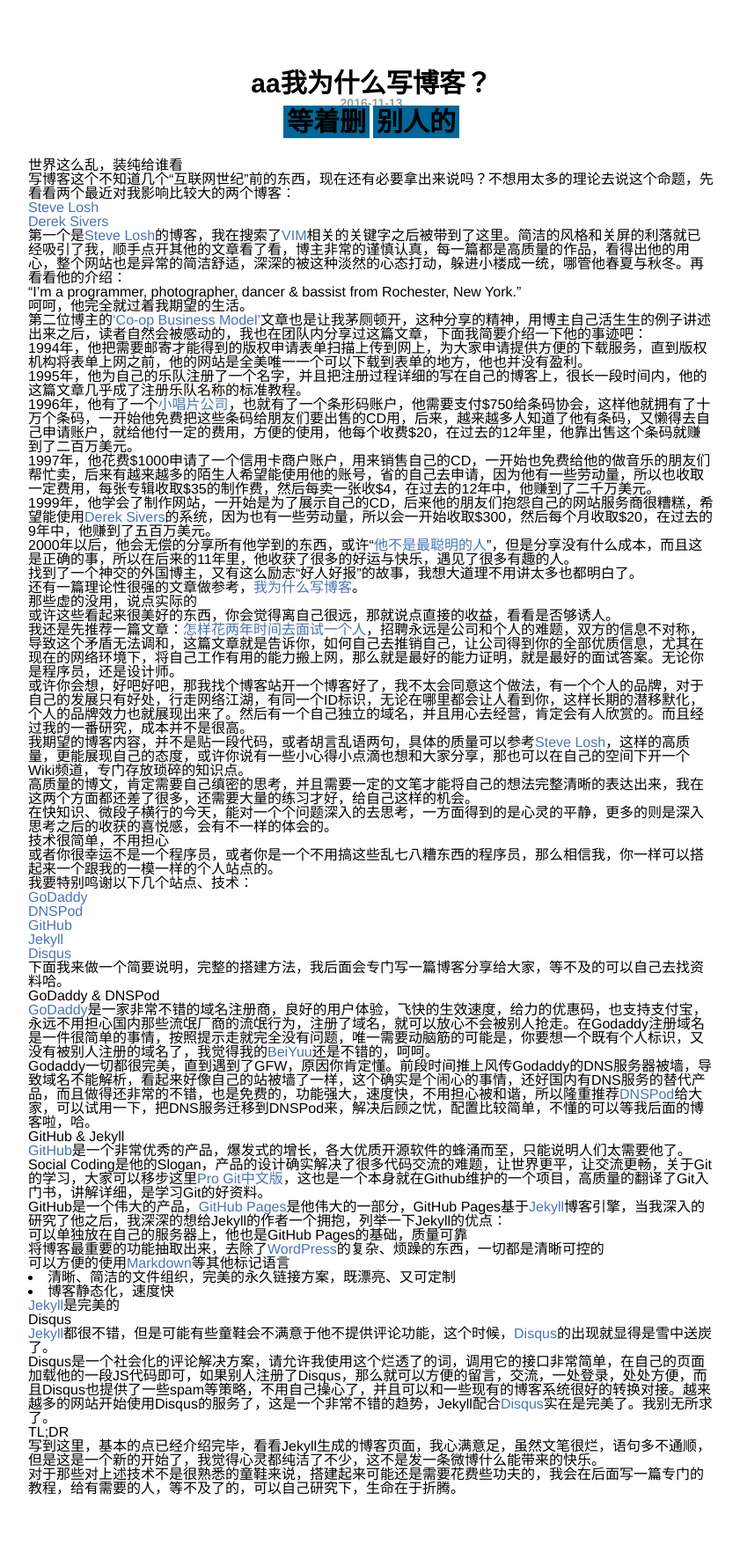
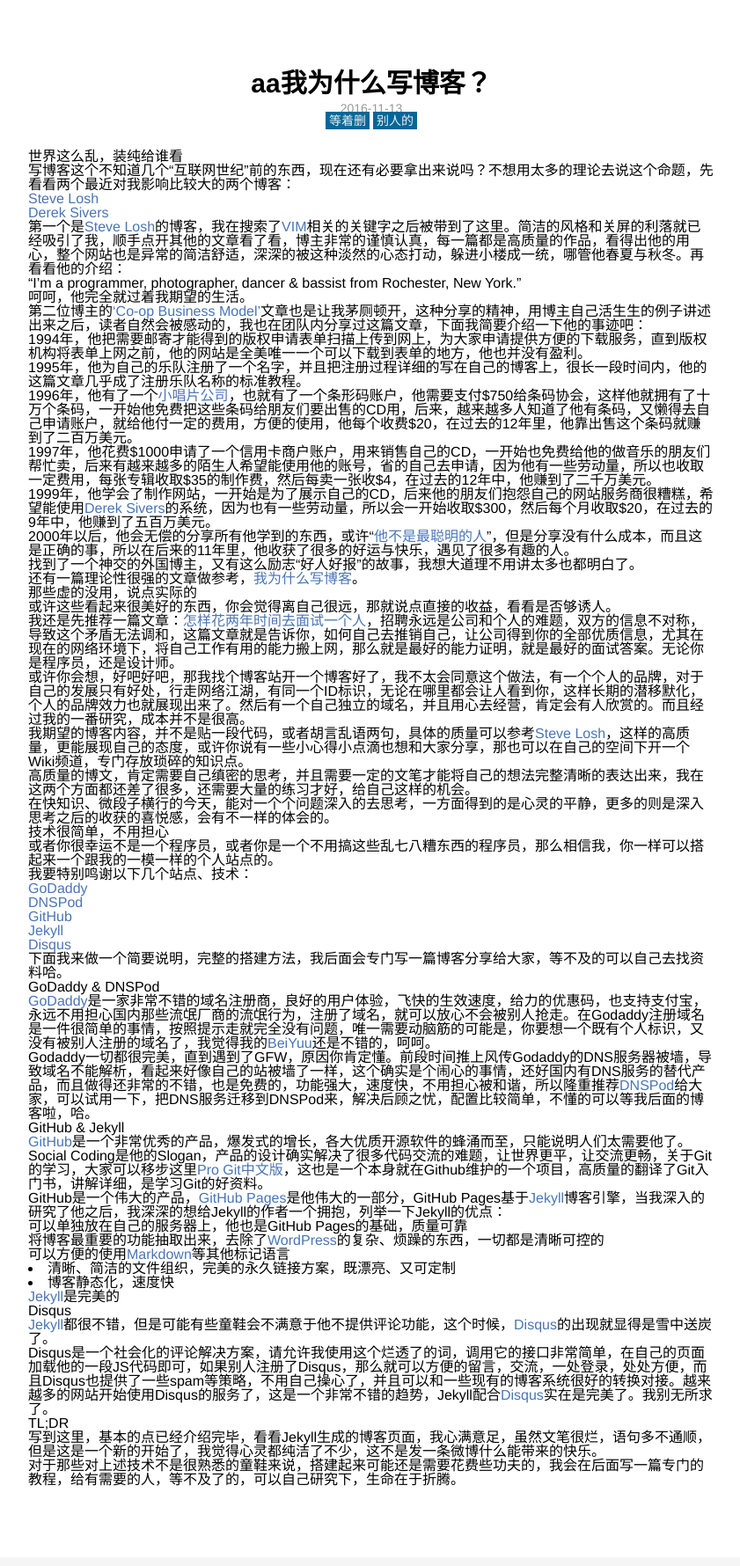
Before and after one commit to weiliua/liuwei, a Jekyll site: the page built from _posts/2016-11-13-Hello-World.md, in a window 1280 px wide. Shown: the whole page at 88% size, without its empty margins (218-1059 px from the left). Built offline with Jekyll 4.4.1, drawn with Linux system fonts in a browser that asks for light colours.

Commit message:
提交代码

```diff
--- a/_layouts/post.html
+++ b/_layouts/post.html
@@ -12,8 +12,8 @@
   </head>
   <body class="wayne-body-post">
     <div class="wayne-post-wrapper">
-      <div class="wayne-post-title">
-        <h1><a href="{{ page.url }}" title="{{ page.title }}">{{ page.title }}</a></h1>
+      <div>
+        <h1 class="wayne-post-title"><a href="{{ page.url }}" title="{{ page.title }}">{{ page.title }}</a></h1>
         <div class="wayne-post-date">
           <p>{{ page.date|date:"%Y-%m-%d" }}</p>
           <p>
```
